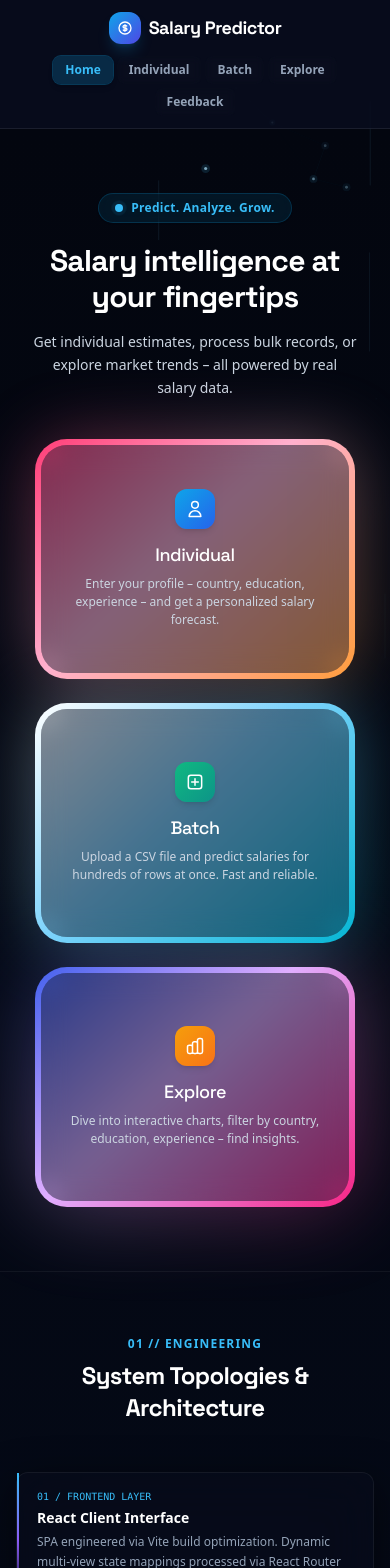
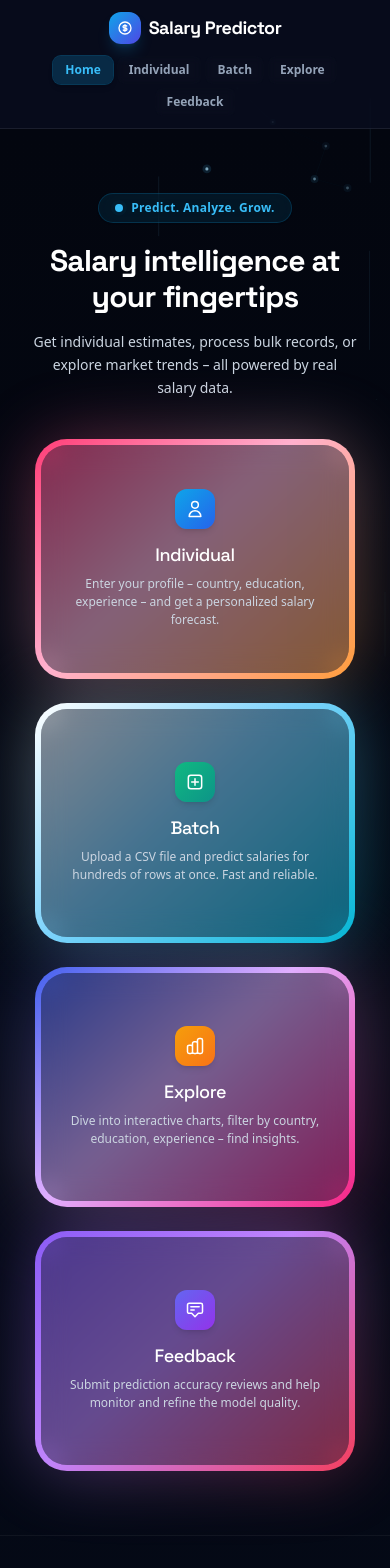
Before and after one commit to Divyan-SS/salary-prediction-system, a React (Vite) app in the folder frontend/: page / in a window 390 px wide. Shown: the top 1568 px of the page. Built offline with nearby package versions, Linux system fonts and the light colour scheme; no server answers; the HTML template or start-up script is replaced by a standard one.

Commit message:
style: add feedback card & buttons, optimize responsive layouts

```diff
--- a/frontend/src/pages/FeedbackPage.jsx
+++ b/frontend/src/pages/FeedbackPage.jsx
@@ -361,11 +361,11 @@ export default function FeedbackPage() {
               {/* 1. Rate the Application / Result */}
               <div className="space-y-2">
                 <label className="block text-xs font-bold uppercase tracking-wider text-slate-300">Rate the Application / Result</label>
-                <div className="flex gap-3">
+                <div className="flex flex-col sm:flex-row gap-2.5 sm:gap-3">
                   <button
                     type="button"
                     onClick={() => { setIsLiked(true); setError(""); }}
-                    className={`flex-1 py-3 sm:py-3.5 rounded-xl text-xs sm:text-sm font-semibold border transition-all flex items-center justify-center gap-2 select-none active:scale-[0.99] ${
+                    className={`w-full sm:flex-1 py-3 sm:py-3.5 rounded-xl text-xs sm:text-sm font-semibold border transition-all flex items-center justify-center gap-2 select-none active:scale-[0.99] ${
                       isLiked === true
                         ? 'bg-emerald-500/20 border-emerald-500 text-emerald-400 shadow-lg shadow-emerald-500/5'
                         : 'bg-zinc-950/40 border-zinc-800/80 text-slate-400 hover:bg-zinc-800/20'
@@ -376,7 +376,7 @@ export default function FeedbackPage() {
                   <button
                     type="button"
                     onClick={() => { setIsLiked(false); setError(""); }}
-                    className={`flex-1 py-3 sm:py-3.5 rounded-xl text-xs sm:text-sm font-semibold border transition-all flex items-center justify-center gap-2 select-none active:scale-[0.99] ${
+                    className={`w-full sm:flex-1 py-3 sm:py-3.5 rounded-xl text-xs sm:text-sm font-semibold border transition-all flex items-center justify-center gap-2 select-none active:scale-[0.99] ${
                       isLiked === false
                         ? 'bg-red-500/20 border-red-500 text-red-400 shadow-lg shadow-red-500/5'
                         : 'bg-zinc-950/40 border-zinc-800/80 text-slate-400 hover:bg-zinc-800/20'
@@ -463,16 +463,16 @@ export default function FeedbackPage() {
 
                 {googleUser ? (
                   <div className="bg-emerald-500/10 border border-emerald-500/25 rounded-2xl p-4 text-left space-y-1.5 animate-fade-slide relative">
-                    <div className="flex justify-between items-start">
-                      <div>
+                    <div className="flex flex-col sm:flex-row sm:items-center justify-between gap-3">
+                      <div className="space-y-0.5">
                         <div className="text-[10px] uppercase font-bold text-emerald-400 tracking-wider">Identity Details</div>
-                        <div className="text-xs sm:text-sm text-slate-300 mt-1">Name: <span className="font-semibold text-white">{googleUser.name}</span></div>
-                        <div className="text-xs sm:text-sm text-slate-300">Email: <span className="font-semibold text-white">{googleUser.email}</span></div>
+                        <div className="text-xs sm:text-sm text-slate-300">Name: <span className="font-semibold text-white">{googleUser.name}</span></div>
+                        <div className="text-xs sm:text-sm text-slate-300 break-all sm:break-normal">Email: <span className="font-semibold text-white">{googleUser.email}</span></div>
                       </div>
                       <button
                         type="button"
                         onClick={handleEditEmail}
-                        className="text-[10px] sm:text-xs font-semibold bg-white/5 hover:bg-white/10 border border-white/10 rounded-lg px-2.5 py-1.5 transition text-sky-400 shrink-0 select-none"
+                        className="text-[10px] sm:text-xs font-semibold bg-white/5 hover:bg-white/10 border border-white/10 rounded-lg px-2.5 py-1.5 transition text-sky-400 self-start sm:self-center shrink-0 select-none"
                       >
                         Edit Email
                       </button>
--- a/frontend/src/pages/HomePage.jsx
+++ b/frontend/src/pages/HomePage.jsx
@@ -297,7 +297,7 @@ export default function HomePage() {
             </p>
           </div>
 
-          <div className="mt-10 sm:mt-16 md:mt-20 grid grid-cols-1 sm:grid-cols-2 md:grid-cols-3 gap-6 sm:gap-4 md:gap-3 lg:gap-3 w-full max-w-[320px] sm:max-w-full mx-auto">
+          <div className="mt-10 sm:mt-16 md:mt-20 grid grid-cols-1 sm:grid-cols-2 lg:grid-cols-4 gap-6 sm:gap-4 md:gap-3 lg:gap-3 w-full max-w-[320px] sm:max-w-full mx-auto">
             <Link to="/individual" className="block w-full sm:max-w-none md:max-w-[300px] mx-auto">
               <motion.div initial={{ opacity: 0, y: 30 }} animate={{ opacity: 1, y: 0 }} transition={{ duration: 0.8, ease: 'easeOut', delay: 0.1 }} className="relative flex flex-col justify-start items-start w-full group">
                 <div className="absolute w-full h-[240px] sm:h-[260px] md:h-[300px] opacity-35 rounded-[32px] sm:rounded-[40px] pointer-events-none" style={{ background: 'linear-gradient(137deg, #FF3D77 0%, #FFB1CE 45%, #FF9D3C 100%)', filter: 'blur(35px)' }} />
@@ -337,7 +337,7 @@ export default function HomePage() {
               </motion.div>
             </Link>
 
-            <Link to="/explore" className="block w-full sm:col-span-2 md:col-span-1 max-w-full sm:max-w-[320px] md:max-w-[300px] mx-auto mt-0 sm:mt-2 md:mt-0">
+            <Link to="/explore" className="block w-full sm:max-w-none md:max-w-[300px] mx-auto">
               <motion.div initial={{ opacity: 0, y: 30 }} animate={{ opacity: 1, y: 0 }} transition={{ duration: 0.8, ease: 'easeOut', delay: 0.3 }} className="relative flex flex-col justify-start items-start w-full group">
                 <div className="absolute w-full h-[240px] sm:h-[260px] md:h-[300px] opacity-35 rounded-[32px] sm:rounded-[40px] pointer-events-none" style={{ background: 'linear-gradient(137deg, #4361EE 0%, #E0AEFF 45%, #F72585 100%)', filter: 'blur(45px)' }} />
                 <div className="self-stretch h-[240px] sm:h-[260px] md:h-[300px] rounded-[32px] sm:rounded-[40px] z-10 overflow-hidden card-hover border-[6px] sm:border-[8px] border-transparent border-solid" style={{ background: 'linear-gradient(rgba(11,18,36,0.5), rgba(11,18,36,0.5)) padding-box, linear-gradient(137deg, #4361EE 0%, #E0AEFF 45%, #F72585 100%) border-box' }}>
@@ -350,6 +350,25 @@ export default function HomePage() {
                     <div>
                       <h3 className="text-white font-medium text-lg sm:text-xl mb-1.5 sm:mb-2 tracking-tight" style={{ fontFamily: "var(--font-display)" }}>Explore</h3>
                       <p className="text-slate-300 text-xs sm:text-[13px] leading-[1.5] font-normal px-1">Dive into interactive charts, filter by country, education, experience – find insights.</p>
+                    </div>
+                  </div>
+                </div>
+              </motion.div>
+            </Link>
+
+            <Link to="/feedback" className="block w-full sm:max-w-none md:max-w-[300px] mx-auto">
+              <motion.div initial={{ opacity: 0, y: 30 }} animate={{ opacity: 1, y: 0 }} transition={{ duration: 0.8, ease: 'easeOut', delay: 0.4 }} className="relative flex flex-col justify-start items-start w-full group">
+                <div className="absolute w-full h-[240px] sm:h-[260px] md:h-[300px] opacity-35 rounded-[32px] sm:rounded-[40px] pointer-events-none" style={{ background: 'linear-gradient(137deg, #8B5CF6 0%, #C084FC 45%, #F43F5E 100%)', filter: 'blur(35px)' }} />
+                <div className="self-stretch h-[240px] sm:h-[260px] md:h-[300px] rounded-[32px] sm:rounded-[40px] z-10 overflow-hidden card-hover border-[6px] sm:border-[8px] border-transparent border-solid" style={{ background: 'linear-gradient(rgba(11,18,36,0.5), rgba(11,18,36,0.5)) padding-box, linear-gradient(137deg, #8B5CF6 0%, #C084FC 45%, #F43F5E 100%) border-box' }}>
+                  <div className="w-full h-full p-5 sm:p-6 flex flex-col justify-center gap-3 sm:gap-4 items-center text-center backdrop-blur-md">
+                    <div className="w-10 h-10 sm:w-12 sm:h-12 rounded-xl bg-gradient-to-br from-indigo-500 to-purple-600 text-white flex items-center justify-center shadow-md shrink-0">
+                      <svg className="w-5 h-5 sm:w-6 sm:h-6" fill="none" stroke="currentColor" viewBox="0 0 24 24">
+                        <path strokeLinecap="round" strokeLinejoin="round" strokeWidth={1.8} d="M7 8h10M7 12h4m1 8l-4-4H5a2 2 0 01-2-2V6a2 2 0 012-2h14a2 2 0 012 2v8a2 2 0 01-2 2h-3l-4 4z" />
+                      </svg>
+                    </div>
+                    <div>
+                      <h3 className="text-white font-medium text-lg sm:text-xl mb-1.5 sm:mb-2 tracking-tight" style={{ fontFamily: "var(--font-display)" }}>Feedback</h3>
+                      <p className="text-slate-300 text-xs sm:text-[13px] leading-[1.5] font-normal px-1">Submit prediction accuracy reviews and help monitor and refine the model quality.</p>
                     </div>
                   </div>
                 </div>
@@ -594,9 +613,11 @@ npm run dev
               <div className="w-full h-full p-6 sm:p-10 flex flex-col items-center justify-center backdrop-blur-md">
                 <h2 className="text-lg sm:text-2xl font-bold text-white mb-2 sm:mb-3" style={{ fontFamily: "var(--font-display)" }}>Ready to see your worth?</h2>
                 <p className="text-slate-300 mb-5 sm:mb-6 text-xs sm:text-sm max-w-md mx-auto leading-relaxed">Launch a localized prediction metric, run batch processing maps, or submit prediction feedback.</p>
-                <div className="flex flex-col sm:flex-row justify-center gap-3 w-full sm:w-auto px-4 sm:px-0">
+                <div className="flex flex-col sm:flex-row flex-wrap justify-center gap-3 w-full sm:w-auto px-4 sm:px-0">
                   <Link to="/individual" className="px-5 py-2.5 rounded-full bg-gradient-to-r from-sky-500 to-indigo-500 text-white text-xs sm:text-sm font-semibold shadow-md hover:shadow-lg transition text-center block w-full sm:w-auto">Individual Predictor</Link>
                   <Link to="/batch" className="px-5 py-2.5 rounded-full bg-gradient-to-r from-sky-500 to-indigo-500 text-white text-xs sm:text-sm font-semibold shadow-md hover:shadow-lg transition text-center block w-full sm:w-auto">Batch Processor</Link>
+                  <Link to="/explore" className="px-5 py-2.5 rounded-full bg-gradient-to-r from-sky-500 to-indigo-500 text-white text-xs sm:text-sm font-semibold shadow-md hover:shadow-lg transition text-center block w-full sm:w-auto">Explore Data</Link>
+                  <Link to="/feedback" className="px-5 py-2.5 rounded-full bg-gradient-to-r from-sky-500 to-indigo-500 text-white text-xs sm:text-sm font-semibold shadow-md hover:shadow-lg transition text-center block w-full sm:w-auto">Submit Feedback</Link>
                 </div>
               </div>
             </div>
```
